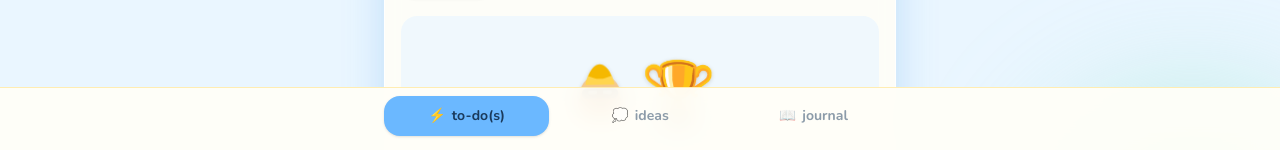
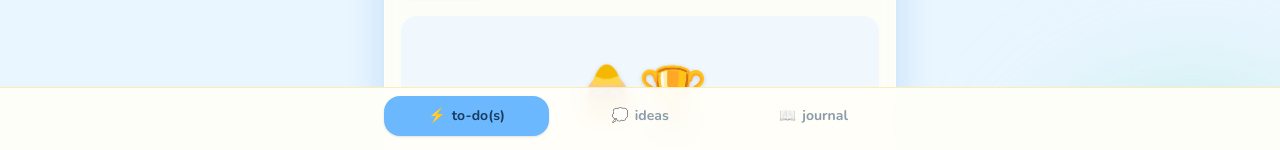
Before and after one commit to sherlinlee/rod-todos, a Next.js app: page / in a window 1280 px wide. Shown: the part 648-798 px from the top of the page. Built offline with nearby package versions, Linux system fonts and the light colour scheme; no server answers.

Commit message:
Tighten spacing between Rod and trophy in celebration.
Co-authored-by: Cursor <cursoragent@cursor.com>

```diff
--- a/components/RodCelebrationAvatar.tsx
+++ b/components/RodCelebrationAvatar.tsx
@@ -5,14 +5,14 @@ export default function RodCelebrationAvatar({ size = 96 }: { size?: number }) {
 
   return (
     <div
-      className="inline-flex items-end justify-center gap-1.5 animate-celebration-float"
+      className="inline-flex items-end justify-center -space-x-1 animate-celebration-float"
       role="img"
       aria-label="Rod celebrating with a trophy"
     >
       <RodAvatar size={rodSize} />
       <span
-        className="mb-1 leading-none drop-shadow-sm"
-        style={{ fontSize: Math.round(rodSize * 0.85) }}
+        className="mb-0.5 leading-none drop-shadow-sm"
+        style={{ fontSize: Math.round(rodSize * 0.8) }}
         aria-hidden
       >
         🏆
```
